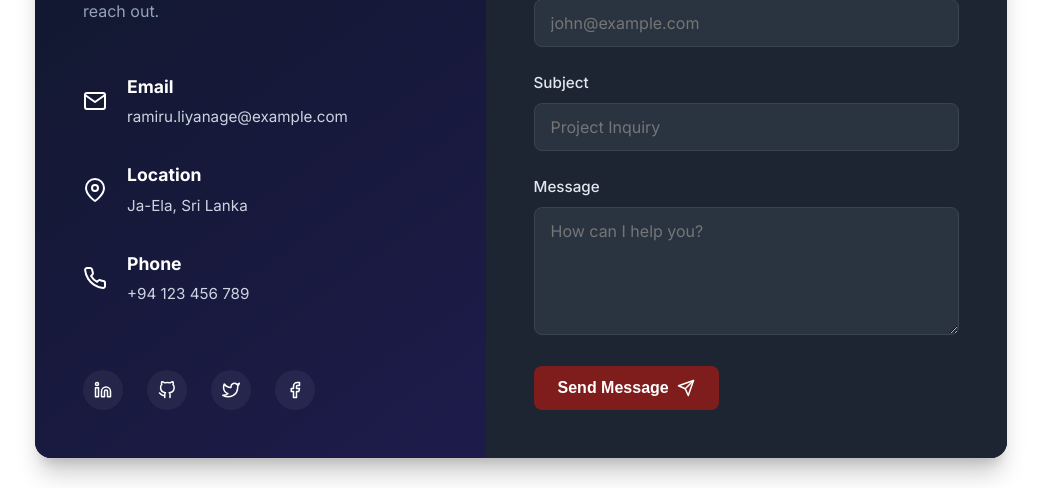
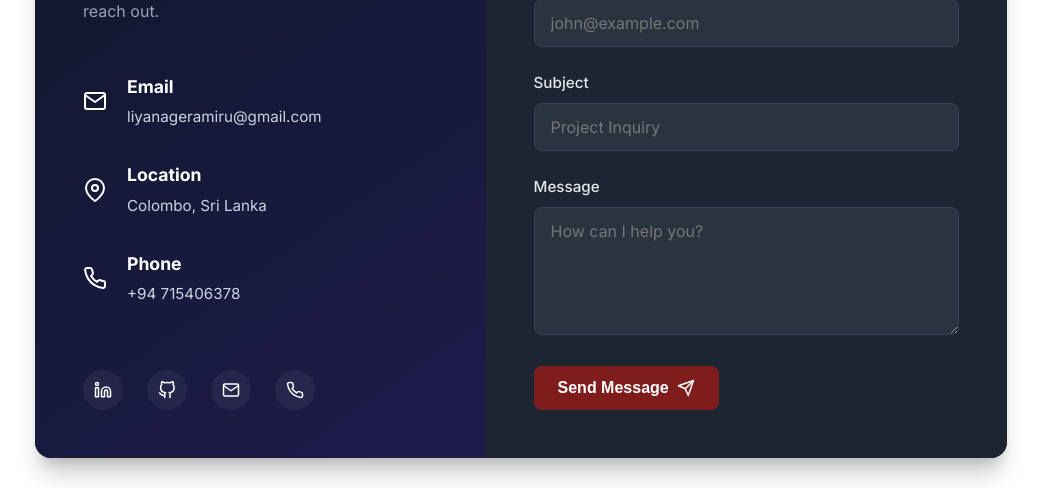
Before and after one commit to mackaygunn/mackaygunn.github.io, a Jekyll site: the page built from contact.html, in a window 1280 px wide and 900 px high, scrolled down 320 px. Shown: the part 153-641 px from the top of the window, without its empty margins (119-1160 px from the left). Built offline with Jekyll 4.4.1, drawn with Linux system fonts in a browser that asks for light colours; some of the changed text lies outside the part shown.

Commit message:
Replace footer text with icon links and add real contact details to contact page

```diff
--- a/_includes/footer.html
+++ b/_includes/footer.html
@@ -1,19 +1,20 @@
 <footer class="site-footer h-card" id="contact">
   <div class="wrapper">
-    <div class="footer-col-wrapper">
+    <div class="footer-col-wrapper" style="justify-content: center; text-align: center;">
       <div class="footer-col footer-col-1" style="width: 100%;">
-        <h2 style="margin-bottom: 1rem;">Get in Touch</h2>
-        <p>Available immediately for internships and engineering collaborations in the Colombo area.</p>
-        <ul style="list-style: none; padding: 0; font-size: 1.1rem; line-height: 1.8;">
-          <li><strong>Email:</strong> <a href="mailto:liyanageramiru@gmail.com">liyanageramiru@gmail.com</a></li>
-          <li><strong>Phone:</strong> +94 715406378</li>
-          <li><strong>LinkedIn:</strong> <a href="https://linkedin.com/in/ramiru-liyanage" target="_blank">linkedin.com/in/ramiru-liyanage</a></li>
-          <li><strong>GitHub:</strong> <a href="https://github.com/mackaygunn" target="_blank">github.com/mackaygunn</a></li>
-          <li><strong>Location:</strong> Colombo, Sri Lanka</li>
-        </ul>
+        <div class="social-logos" style="display: flex; gap: 1.5rem; justify-content: center; margin-bottom: 1rem;">
+          <!-- LinkedIn -->
+          <a href="https://linkedin.com/in/ramiru-liyanage" aria-label="LinkedIn" target="_blank" style="color: var(--text-color);"><svg viewBox="0 0 24 24" fill="none" stroke="currentColor" stroke-width="2" stroke-linecap="round" stroke-linejoin="round" style="width:24px;height:24px;"><path d="M16 8a6 6 0 0 1 6 6v7h-4v-7a2 2 0 0 0-2-2 2 2 0 0 0-2 2v7h-4v-7a6 6 0 0 1 6-6z"/><rect x="2" y="9" width="4" height="12"/><circle cx="4" cy="4" r="2"/></svg></a>
+          <!-- GitHub -->
+          <a href="https://github.com/mackaygunn" aria-label="GitHub" target="_blank" style="color: var(--text-color);"><svg viewBox="0 0 24 24" fill="none" stroke="currentColor" stroke-width="2" stroke-linecap="round" stroke-linejoin="round" style="width:24px;height:24px;"><path d="M9 19c-5 1.5-5-2.5-7-3m14 6v-3.87a3.37 3.37 0 0 0-.94-2.61c3.14-.35 6.44-1.54 6.44-7A5.44 5.44 0 0 0 20 4.77 5.07 5.07 0 0 0 19.91 1S18.73.65 16 2.48a13.38 13.38 0 0 0-7 0C6.27.65 5.09 1 5.09 1A5.07 5.07 0 0 0 5 4.77a5.44 5.44 0 0 0-1.5 3.78c0 5.42 3.3 6.61 6.44 7A3.37 3.37 0 0 0 9 18.13V22"/></svg></a>
+          <!-- Email -->
+          <a href="mailto:liyanageramiru@gmail.com" aria-label="Email" style="color: var(--text-color);"><svg viewBox="0 0 24 24" fill="none" stroke="currentColor" stroke-width="2" stroke-linecap="round" stroke-linejoin="round" style="width:24px;height:24px;"><path d="M4 4h16c1.1 0 2 .9 2 2v12c0 1.1-.9 2-2 2H4c-1.1 0-2-.9-2-2V6c0-1.1.9-2 2-2z"/><polyline points="22,6 12,13 2,6"/></svg></a>
+          <!-- Phone -->
+          <a href="tel:+94715406378" aria-label="Phone" style="color: var(--text-color);"><svg viewBox="0 0 24 24" fill="none" stroke="currentColor" stroke-width="2" stroke-linecap="round" stroke-linejoin="round" style="width:24px;height:24px;"><path d="M22 16.92v3a2 2 0 0 1-2.18 2 19.79 19.79 0 0 1-8.63-3.07 19.5 19.5 0 0 1-6-6 19.79 19.79 0 0 1-3.07-8.67A2 2 0 0 1 4.11 2h3a2 2 0 0 1 2 1.72 12.84 12.84 0 0 0 .7 2.81 2 2 0 0 1-.45 2.11L8.09 9.91a16 16 0 0 0 6 6l1.27-1.27a2 2 0 0 1 2.11-.45 12.84 12.84 0 0 0 2.81.7A2 2 0 0 1 22 16.92z"/></svg></a>
+        </div>
       </div>
     </div>
-    <div class="footer-bottom" style="margin-top: 2rem; border-top: 1px solid #333; padding-top: 1.5rem;">
+    <div class="footer-bottom" style="text-align: center; border-top: 1px solid var(--border-color); padding-top: 1.5rem;">
       <p>&copy; {{ site.time | date: '%Y' }} Ramiru Liyanage. All rights reserved.</p>
     </div>
   </div>
--- a/contact.html
+++ b/contact.html
@@ -19,7 +19,7 @@
             </div>
             <div class="info-text">
               <strong>Email</strong>
-              <span>ramiru.liyanage@example.com</span>
+              <span>liyanageramiru@gmail.com</span>
             </div>
           </div>
 
@@ -29,7 +29,7 @@
             </div>
             <div class="info-text">
               <strong>Location</strong>
-              <span>Ja-Ela, Sri Lanka</span>
+              <span>Colombo, Sri Lanka</span>
             </div>
           </div>
 
@@ -39,20 +39,20 @@
             </div>
             <div class="info-text">
               <strong>Phone</strong>
-              <span>+94 123 456 789</span>
+              <span>+94 715406378</span>
             </div>
           </div>
         </div>
 
         <div class="social-logos">
           <!-- LinkedIn -->
-          <a href="#" aria-label="LinkedIn"><svg viewBox="0 0 24 24" fill="none" stroke="currentColor" stroke-width="2" stroke-linecap="round" stroke-linejoin="round"><path d="M16 8a6 6 0 0 1 6 6v7h-4v-7a2 2 0 0 0-2-2 2 2 0 0 0-2 2v7h-4v-7a6 6 0 0 1 6-6z"/><rect x="2" y="9" width="4" height="12"/><circle cx="4" cy="4" r="2"/></svg></a>
+          <a href="https://linkedin.com/in/ramiru-liyanage" aria-label="LinkedIn" target="_blank"><svg viewBox="0 0 24 24" fill="none" stroke="currentColor" stroke-width="2" stroke-linecap="round" stroke-linejoin="round"><path d="M16 8a6 6 0 0 1 6 6v7h-4v-7a2 2 0 0 0-2-2 2 2 0 0 0-2 2v7h-4v-7a6 6 0 0 1 6-6z"/><rect x="2" y="9" width="4" height="12"/><circle cx="4" cy="4" r="2"/></svg></a>
           <!-- GitHub -->
-          <a href="#" aria-label="GitHub"><svg viewBox="0 0 24 24" fill="none" stroke="currentColor" stroke-width="2" stroke-linecap="round" stroke-linejoin="round"><path d="M9 19c-5 1.5-5-2.5-7-3m14 6v-3.87a3.37 3.37 0 0 0-.94-2.61c3.14-.35 6.44-1.54 6.44-7A5.44 5.44 0 0 0 20 4.77 5.07 5.07 0 0 0 19.91 1S18.73.65 16 2.48a13.38 13.38 0 0 0-7 0C6.27.65 5.09 1 5.09 1A5.07 5.07 0 0 0 5 4.77a5.44 5.44 0 0 0-1.5 3.78c0 5.42 3.3 6.61 6.44 7A3.37 3.37 0 0 0 9 18.13V22"/></svg></a>
-          <!-- Twitter / X -->
-          <a href="#" aria-label="Twitter"><svg viewBox="0 0 24 24" fill="none" stroke="currentColor" stroke-width="2" stroke-linecap="round" stroke-linejoin="round"><path d="M23 3a10.9 10.9 0 0 1-3.14 1.53 4.48 4.48 0 0 0-7.86 3v1A10.66 10.66 0 0 1 3 4s-4 9 5 13a11.64 11.64 0 0 1-7 2c9 5 20 0 20-11.5a4.5 4.5 0 0 0-.08-.83A7.72 7.72 0 0 0 23 3z"/></svg></a>
-          <!-- Facebook -->
-          <a href="#" aria-label="Facebook"><svg viewBox="0 0 24 24" fill="none" stroke="currentColor" stroke-width="2" stroke-linecap="round" stroke-linejoin="round"><path d="M18 2h-3a5 5 0 0 0-5 5v3H7v4h3v8h4v-8h3l1-4h-4V7a1 1 0 0 1 1-1h3z"/></svg></a>
+          <a href="https://github.com/mackaygunn" aria-label="GitHub" target="_blank"><svg viewBox="0 0 24 24" fill="none" stroke="currentColor" stroke-width="2" stroke-linecap="round" stroke-linejoin="round"><path d="M9 19c-5 1.5-5-2.5-7-3m14 6v-3.87a3.37 3.37 0 0 0-.94-2.61c3.14-.35 6.44-1.54 6.44-7A5.44 5.44 0 0 0 20 4.77 5.07 5.07 0 0 0 19.91 1S18.73.65 16 2.48a13.38 13.38 0 0 0-7 0C6.27.65 5.09 1 5.09 1A5.07 5.07 0 0 0 5 4.77a5.44 5.44 0 0 0-1.5 3.78c0 5.42 3.3 6.61 6.44 7A3.37 3.37 0 0 0 9 18.13V22"/></svg></a>
+          <!-- Email -->
+          <a href="mailto:liyanageramiru@gmail.com" aria-label="Email"><svg viewBox="0 0 24 24" fill="none" stroke="currentColor" stroke-width="2" stroke-linecap="round" stroke-linejoin="round"><path d="M4 4h16c1.1 0 2 .9 2 2v12c0 1.1-.9 2-2 2H4c-1.1 0-2-.9-2-2V6c0-1.1.9-2 2-2z"/><polyline points="22,6 12,13 2,6"/></svg></a>
+          <!-- Phone -->
+          <a href="tel:+94715406378" aria-label="Phone"><svg viewBox="0 0 24 24" fill="none" stroke="currentColor" stroke-width="2" stroke-linecap="round" stroke-linejoin="round"><path d="M22 16.92v3a2 2 0 0 1-2.18 2 19.79 19.79 0 0 1-8.63-3.07 19.5 19.5 0 0 1-6-6 19.79 19.79 0 0 1-3.07-8.67A2 2 0 0 1 4.11 2h3a2 2 0 0 1 2 1.72 12.84 12.84 0 0 0 .7 2.81 2 2 0 0 1-.45 2.11L8.09 9.91a16 16 0 0 0 6 6l1.27-1.27a2 2 0 0 1 2.11-.45 12.84 12.84 0 0 0 2.81.7A2 2 0 0 1 22 16.92z"/></svg></a>
         </div>
       </div>
 
```
